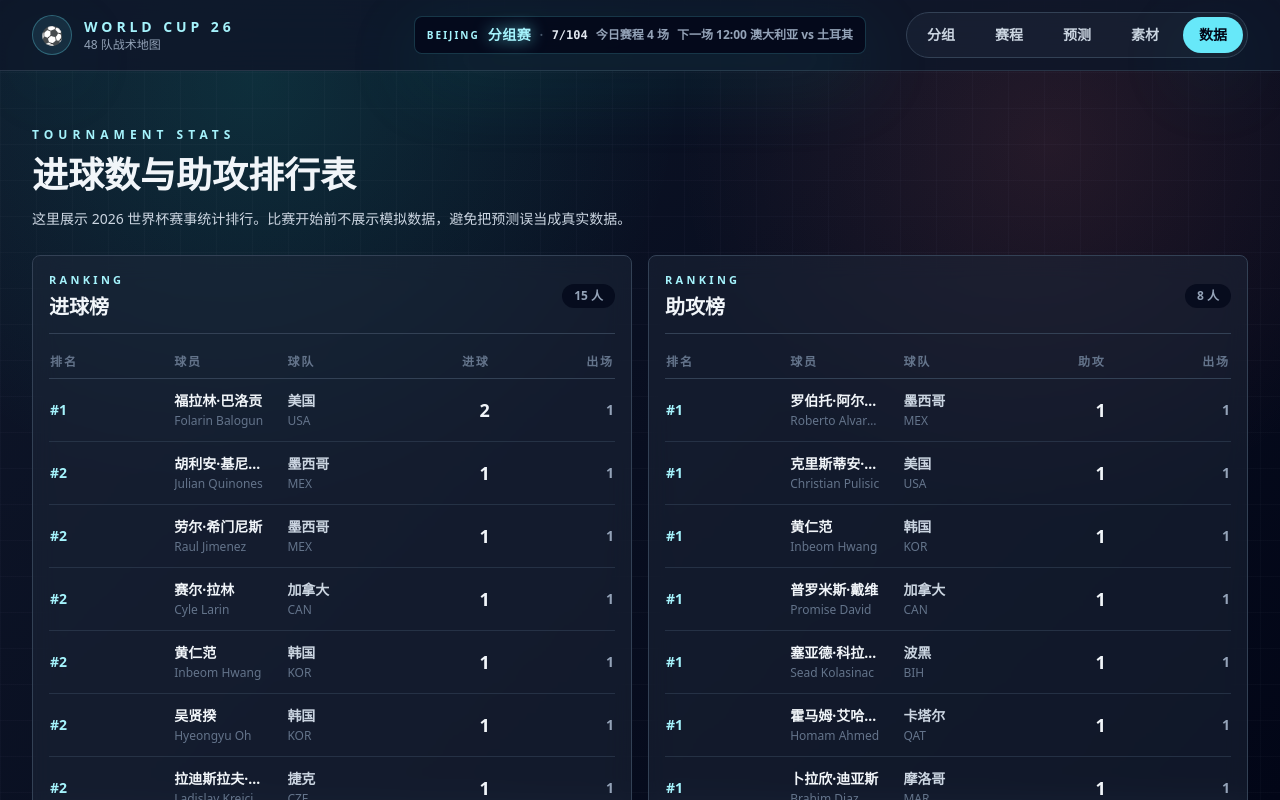
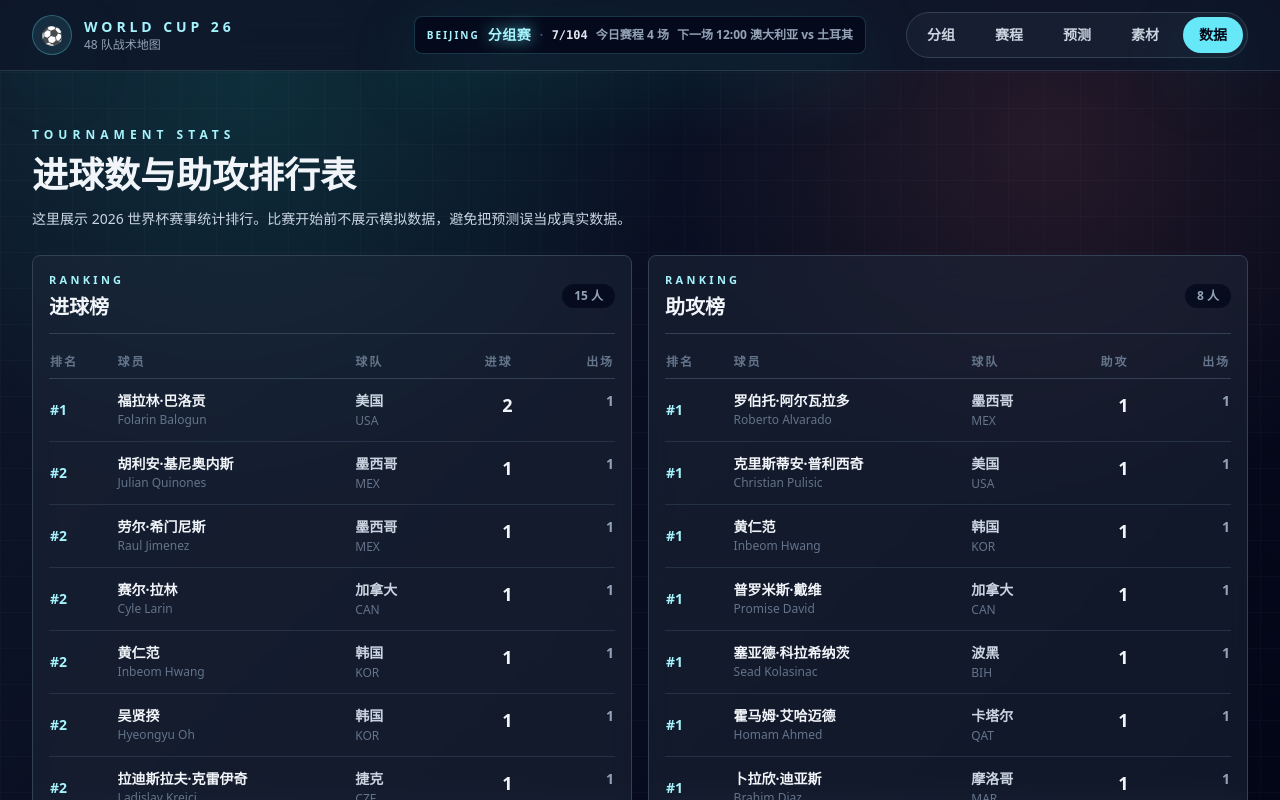
Before and after one commit to huayu2025ai-sketch/world-cup-26, a Next.js app: page /stats in a window 1280 px wide. Shown: the top 800 px of the page. Built offline with nearby package versions, Linux system fonts and the light colour scheme.

Commit message:
更新 stats 页面

```diff
--- a/app/stats/page.tsx
+++ b/app/stats/page.tsx
@@ -21,13 +21,13 @@ function RankingTable({ title, label, rows }: RankingTableProps) {
 
       {rows.length > 0 ? (
         <div className="mt-3 max-w-full overflow-x-auto">
-          <table className="w-full table-fixed text-left text-xs sm:min-w-[560px] sm:text-sm">
+          <table className="w-full min-w-[520px] table-fixed text-left text-xs sm:text-sm">
             <colgroup>
-              <col className="w-[10%] sm:w-auto" />
-              <col className="w-[50%] sm:w-auto" />
-              <col className="w-[18%] sm:w-auto" />
-              <col className="w-[10%] sm:w-auto" />
-              <col className="w-[12%] sm:w-auto" />
+              <col className="w-[10%]" />
+              <col className="w-[42%]" />
+              <col className="w-[18%]" />
+              <col className="w-[14%]" />
+              <col className="w-[16%]" />
             </colgroup>
             <thead>
               <tr className="border-b border-slate-700 text-[10px] uppercase tracking-[0.06em] text-slate-500 sm:text-xs sm:tracking-[0.16em]">
@@ -42,18 +42,22 @@ function RankingTable({ title, label, rows }: RankingTableProps) {
               {rows.map((row) => (
                 <tr key={`${row.teamCode}-${row.player}`} className="border-b border-slate-700/60 last:border-0">
                   <td className="py-3 pr-2 font-black text-cyan-200 sm:pr-3">#{row.rank}</td>
-                  <td className="min-w-0 px-2 py-3 sm:px-3">
-                    <p className="truncate font-black text-slate-100">{row.chineseName}</p>
-                    <p className="mt-0.5 truncate text-[10px] text-slate-500 sm:text-xs">{row.player}</p>
+                  <td className="min-w-0 px-2 py-3 align-top sm:px-3">
+                    <p className="whitespace-normal break-words font-black leading-snug text-slate-100">
+                      {row.chineseName}
+                    </p>
+                    <p className="mt-0.5 whitespace-normal break-words text-[10px] leading-snug text-slate-500 sm:text-xs">
+                      {row.player}
+                    </p>
                   </td>
-                  <td className="min-w-0 px-2 py-3 sm:px-3">
+                  <td className="min-w-0 px-2 py-3 align-top sm:px-3">
                     <p className="truncate font-bold text-slate-300">{row.team}</p>
                     <p className="mt-0.5 truncate text-[10px] text-slate-500 sm:text-xs">{row.teamCode}</p>
                   </td>
-                  <td className="px-1 py-3 text-right text-base font-black text-slate-100 sm:px-3 sm:text-lg">
+                  <td className="px-1 py-3 text-right align-top text-base font-black text-slate-100 sm:px-3 sm:text-lg">
                     {row.value}
                   </td>
-                  <td className="py-3 pl-1 text-right font-bold text-slate-400 sm:pl-3">{row.matches}</td>
+                  <td className="py-3 pl-1 text-right align-top font-bold text-slate-400 sm:pl-3">{row.matches}</td>
                 </tr>
               ))}
             </tbody>
```
